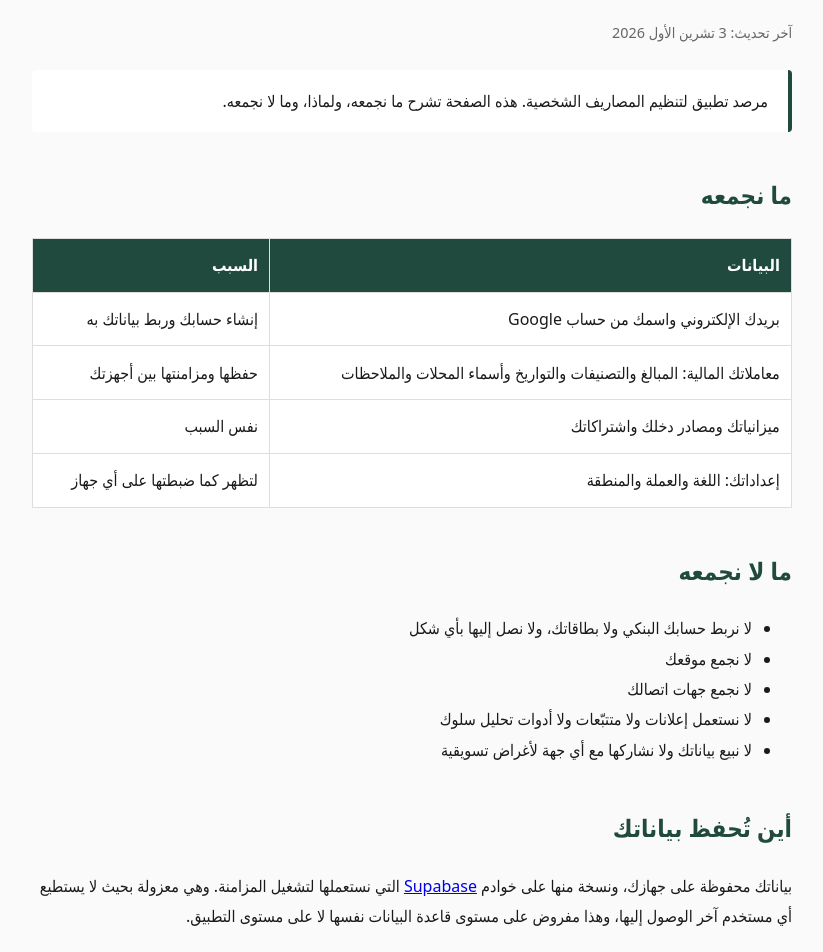
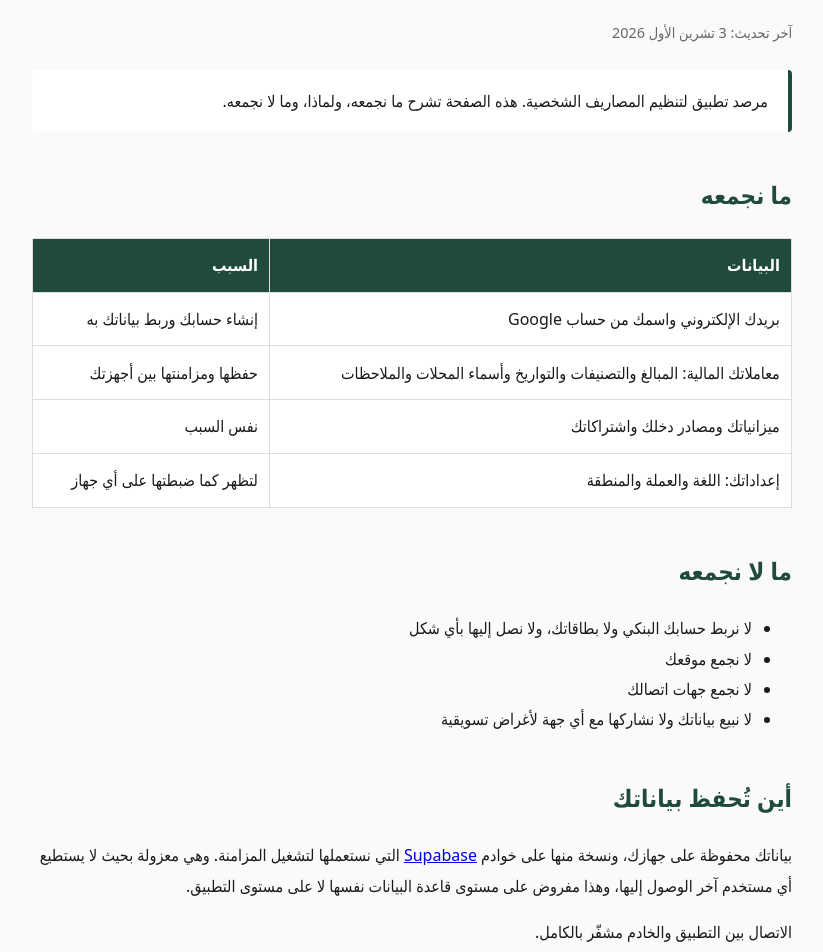
Before and after one commit to 17grouptech-prog/marsad-privacy, a plain HTML site: page index.html in a window 1280 px wide. Shown: the part 127-1079 px from the top of the page, without its empty margins (228-1051 px from the left). Drawn offline with Linux system fonts and the light colour scheme.

Commit message:
Update index.html

```diff
--- a/index.html
+++ b/index.html
@@ -52,7 +52,6 @@
 <li>لا نربط حسابك البنكي ولا بطاقاتك، ولا نصل إليها بأي شكل</li>
 <li>لا نجمع موقعك</li>
 <li>لا نجمع جهات اتصالك</li>
-<li>لا نستعمل إعلانات ولا متتبّعات ولا أدوات تحليل سلوك</li>
 <li>لا نبيع بياناتك ولا نشاركها مع أي جهة لأغراض تسويقية</li>
 </ul>
 
```
